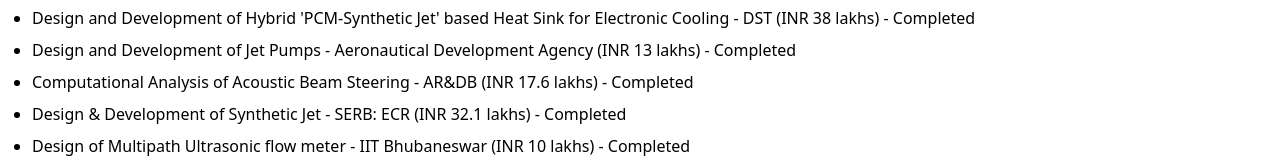
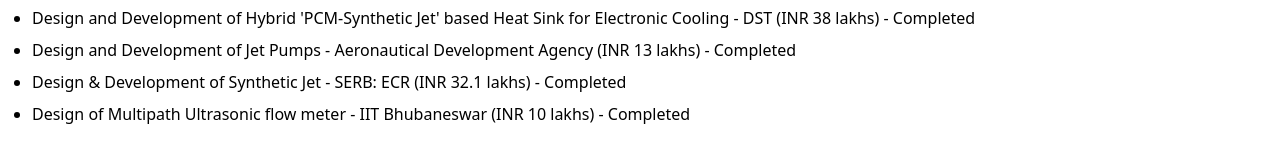
Before and after one commit to fdlabiitbbs/afg-2, a Next.js app: page /projects in a window 1280 px wide. Shown: the part 559-721 px from the top of the page. Built offline with nearby package versions, Linux system fonts and the light colour scheme.

Commit message:
Remove outdated sponsored project and update project details

```diff
--- a/constants/index.js
+++ b/constants/index.js
@@ -996,20 +996,13 @@
   },
   {
     id: 8,
-    Project_Name: "Computational Analysis of Acoustic Beam Steering",
-    Funding_Agency: "AR&DB",
-    Funding_Amount: "INR 17.6 lakhs",
-    Status: "Completed",
-  },
-  {
-    id: 9,
     Project_Name: "Design & Development of Synthetic Jet",
     Funding_Agency: "SERB: ECR",
     Funding_Amount: "INR 32.1 lakhs",
     Status: "Completed",
   },
   {
-    id: 10,
+    id: 9,
     Project_Name: "Design of Multipath Ultrasonic flow meter",
     Funding_Agency: "IIT Bhubaneswar",
     Funding_Amount: "INR 10 lakhs",
```
